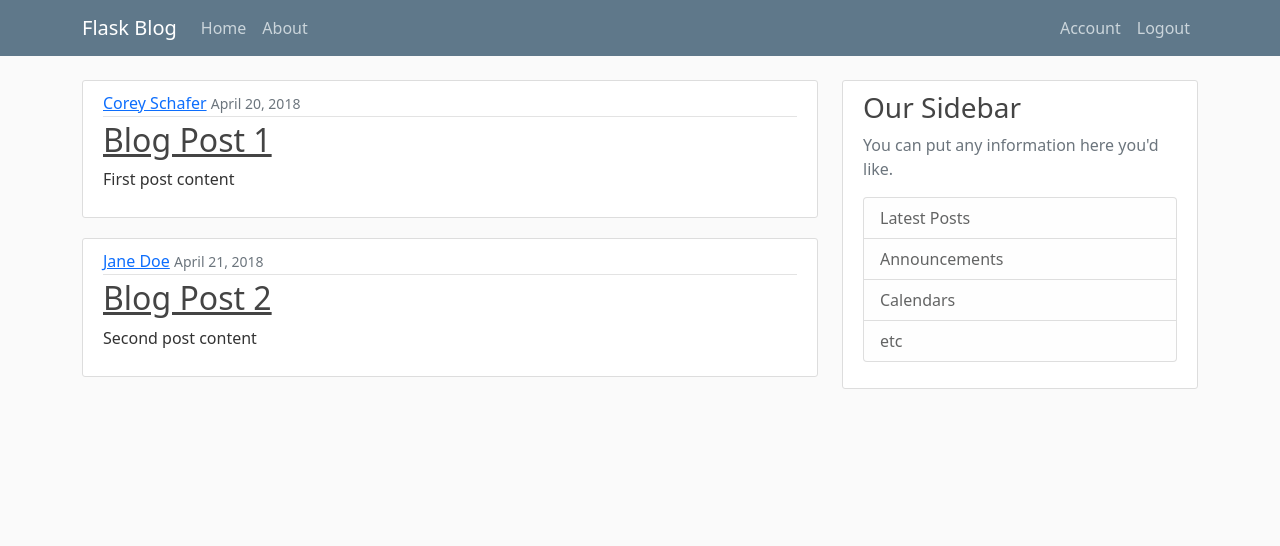
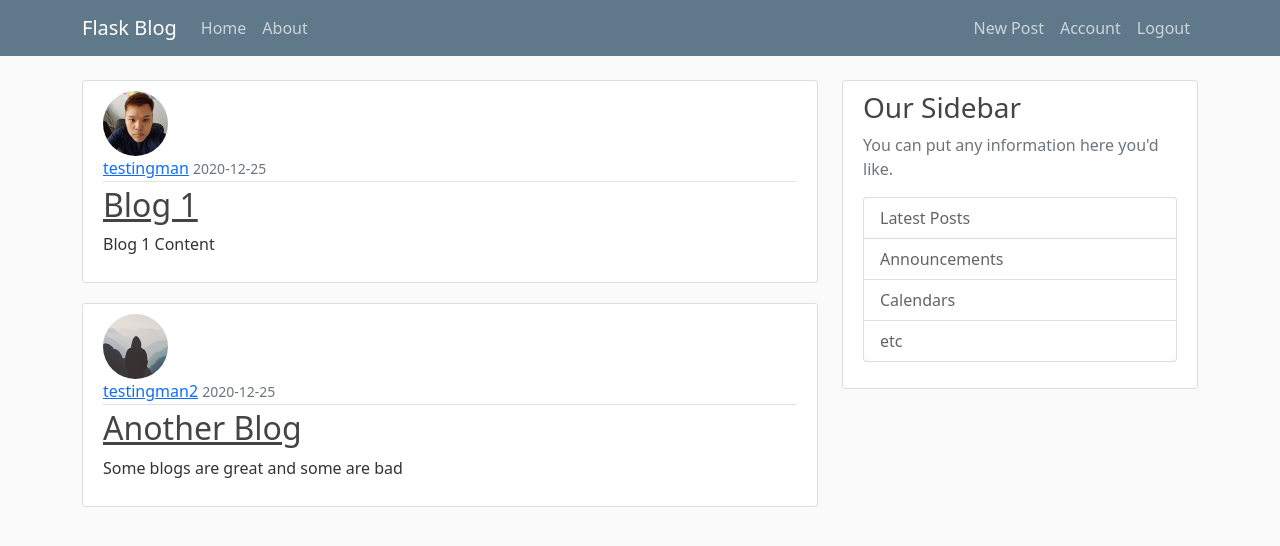
Before and after one commit to lappang-cheung/flask-blog, a Flask app: page / in a window 1280 px wide. Shown: the top 546 px of the page. Run offline with Flask 2, Linux system fonts and the light colour scheme; a user stored in the database is signed in; data comes from the database, SQL or seed files in the repository; both versions use the stored data as it was after the commit.

Commit message:
create post

```diff
--- a/flaskblog/routes.py
+++ b/flaskblog/routes.py
@@ -3,29 +3,14 @@ import secrets
 from PIL import Image
 from flask import render_template, flash, redirect, url_for, request
 from flaskblog import app, db, bcrypt
-from flaskblog.forms import RegistrationForm, LoginForm, UpdateAccountForm
+from flaskblog.forms import RegistrationForm, LoginForm, UpdateAccountForm, PostForm
 from flaskblog.models import User, Post
 from flask_login import login_user, current_user, logout_user, login_required
-
-posts = [
-    {
-        'author': 'Corey Schafer',
-        'title': 'Blog Post 1',
-        'content': 'First post content',
-        'date_posted': 'April 20, 2018'
-    },
-    {
-        'author': 'Jane Doe',
-        'title': 'Blog Post 2',
-        'content': 'Second post content',
-        'date_posted': 'April 21, 2018'
-    }
-]
-
 
 @app.route("/")
 @app.route("/home")
 def home():
+    posts = Post.query.all()
     return render_template('home.html', posts=posts)
 
 @app.route("/about")
@@ -111,3 +96,20 @@ def account():
 
     image_file = url_for('static', filename='profile_pics/' + current_user.image_file)
     return render_template('account.html', title='Account', image_file=image_file, form=form)
+
+@app.route("/post/new", methods=['GET', 'POST'])
+@login_required
+def new_post():
+    form = PostForm()
+    if form.validate_on_submit():
+        post = Post(title=form.title.data, content=form.content.data, author=current_user)
+        db.session.add(post)
+        db.session.commit()
+        flash('Your post has been created!', 'success')
+        return redirect(url_for('home'))
+    return render_template('create_post.html', title='New Post', form=form)
+
+@app.route("/post/<int:post_id>")
+def post(post_id):
+    post = Post.query.get_or_404(post_id)
+    return render_template('post.html', title=post.title, post=post)
--- a/flaskblog/templates/home.html
+++ b/flaskblog/templates/home.html
@@ -2,12 +2,13 @@
 {% block content %}
     {% for post in posts %}
         <article class="media content-section">
+          <img class="rounded-circle article-img" src="{{ url_for('static', filename='profile_pics/' + post.author.image_file) }}">
           <div class="media-body">
             <div class="article-metadata">
-              <a class="mr-2" href="#">{{ post.author }}</a>
-              <small class="text-muted">{{ post.date_posted }}</small>
+              <a class="mr-2" href="#">{{ post.author.username }}</a>
+              <small class="text-muted">{{ post.date_posted.strftime('%Y-%m-%d') }}</small>
             </div>
-            <h2><a class="article-title" href="#">{{ post.title }}</a></h2>
+            <h2><a class="article-title" href="{{ url_for('post', post_id=post.id) }}">{{ post.title }}</a></h2>
             <p class="article-content">{{ post.content }}</p>
           </div>
         </article>
--- a/flaskblog/templates/layout.html
+++ b/flaskblog/templates/layout.html
@@ -31,7 +31,8 @@
             <!-- Navbar Right Side -->
             <div class="navbar-nav">
               {% if current_user.is_authenticated %}
-              <a class="nav-item nav-link" href="{{ url_for('account') }}">Account</a>
+                <a class="nav-item nav-link" href="{{ url_for('new_post') }}">New Post</a>
+                <a class="nav-item nav-link" href="{{ url_for('account') }}">Account</a>
                 <a class="nav-item nav-link" href="{{ url_for('logout') }}">Logout</a>
               {% else %}
                 <a class="nav-item nav-link" href="{{ url_for('login') }}">Login</a>
```
Also changed, not shown: flaskblog/forms.py (+7 -1 lines), flaskblog/templates/create_post.html (added, +40 -0 lines), flaskblog/templates/post.html (added, +14 -0 lines), flaskblog/site.db.
